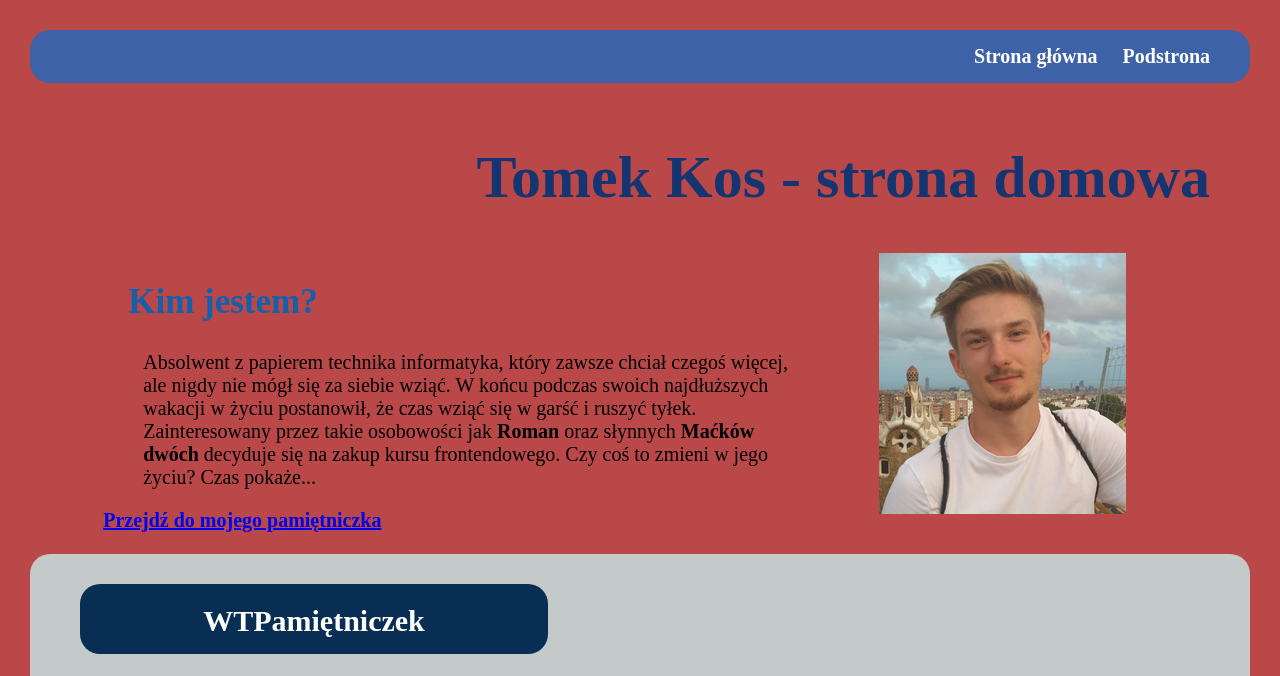
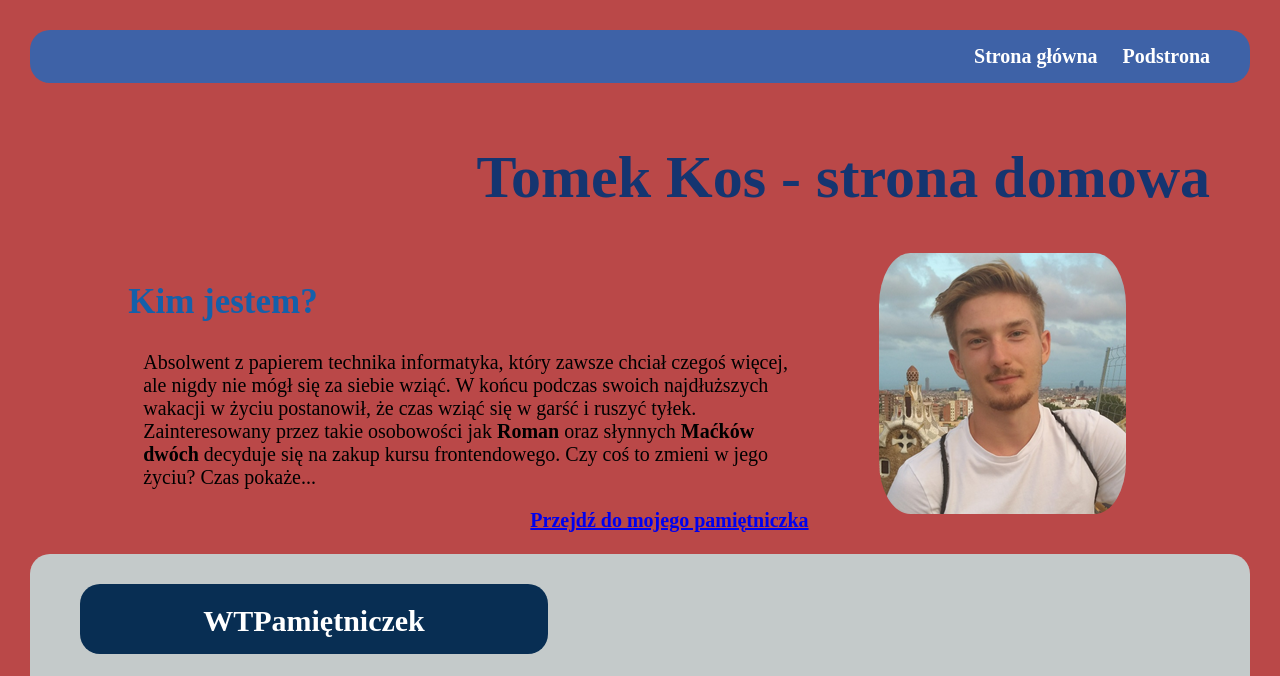
Before and after one commit to tomaszkos/homepage, a plain HTML site: page index.html in a window 1280 px wide. Shown: the top 676 px of the page. Drawn offline with Linux system fonts and the light colour scheme.

Commit message:
feat: link fixed

```diff
--- a/style.css
+++ b/style.css
@@ -53,11 +53,14 @@ html body {
 
 .goTo{
     font-size: 20px;
-/*  text-align: right;   -- close enough --   */
+    display: block;
+    text-align: right;  /* -- close enough --   */
+    padding-right: 40px;
 }
 
 .authorImage{
     padding: 0 30px;
+    border-radius: 20%;
 }
 
 .wtp{
```
